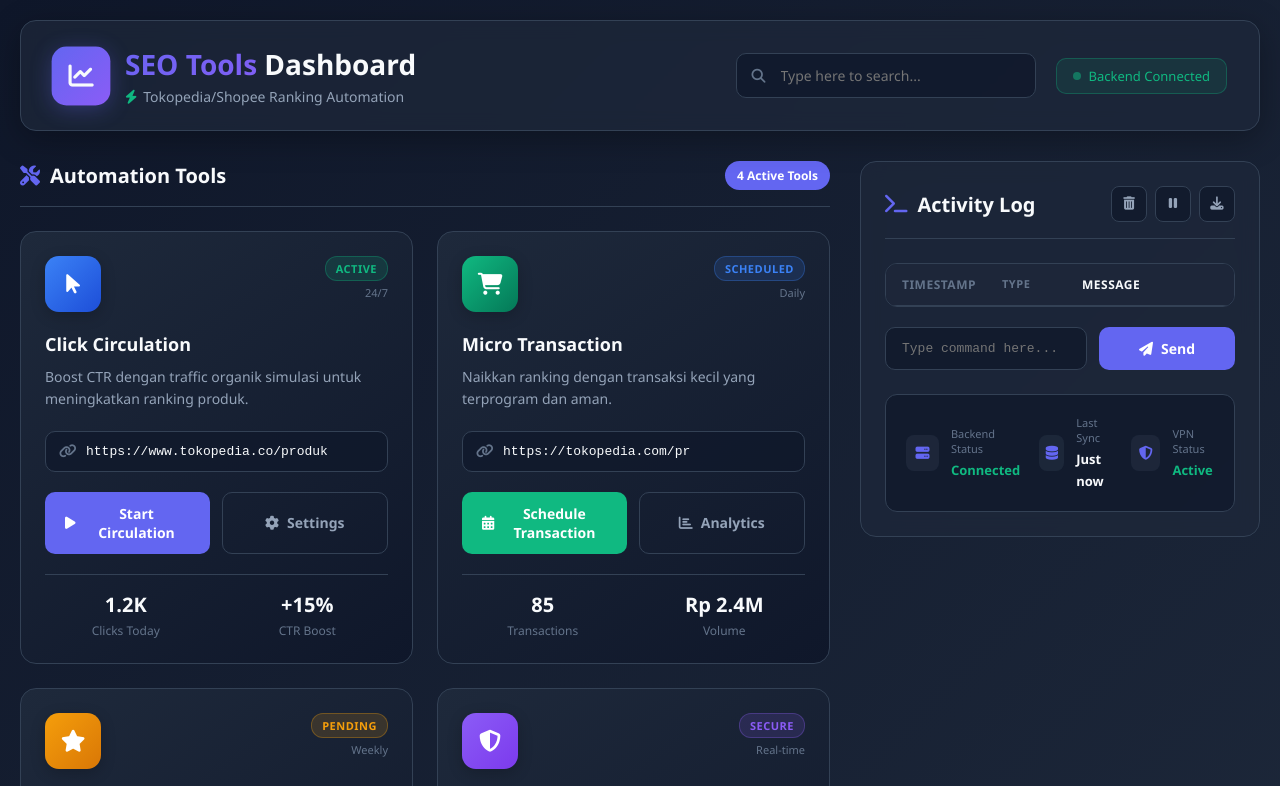
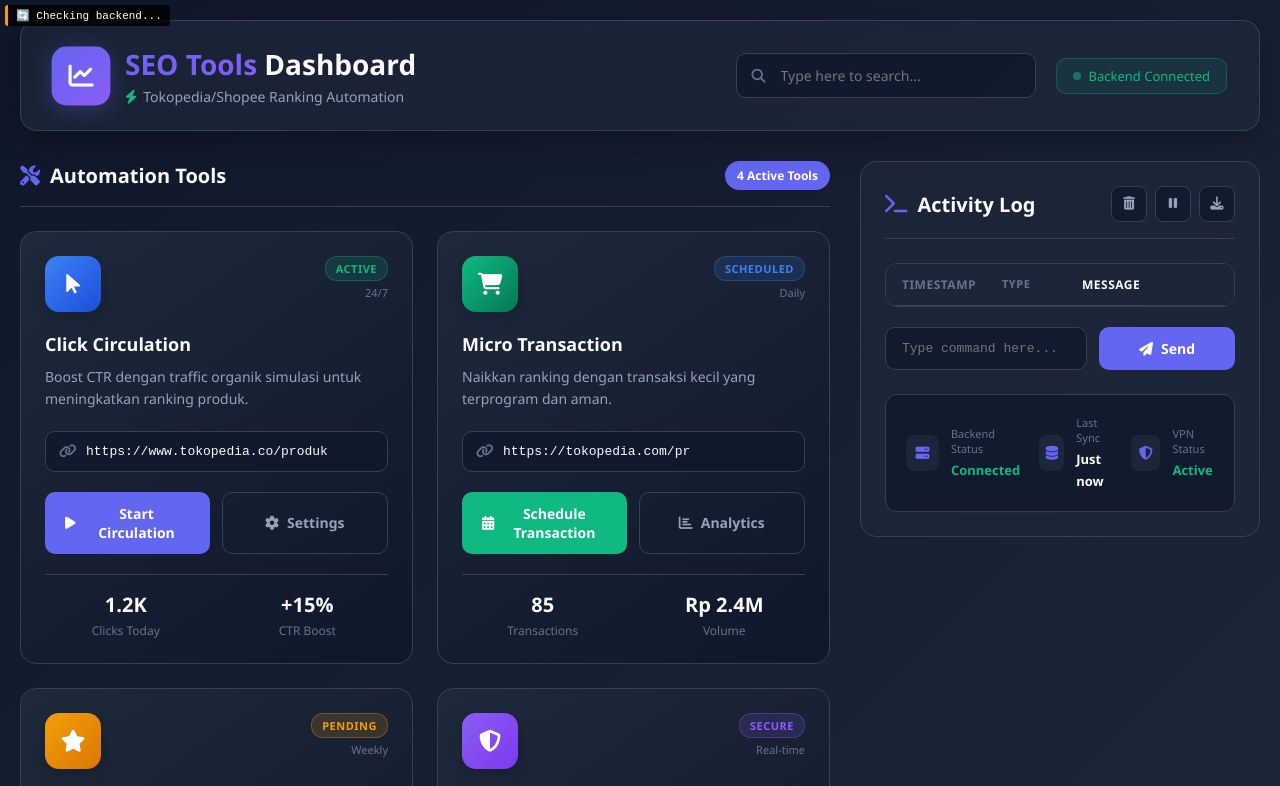
Before and after one commit to Oky12345/belajar_web, a plain HTML site: page index.html in a window 1280 px wide. Shown: the top 786 px of the page. Drawn offline with nearby package versions, Linux system fonts and the light colour scheme; a script that the page names is missing.

Commit message:
Update index.html

```diff
--- a/index.html
+++ b/index.html
@@ -19,8 +19,22 @@
     <link rel="stylesheet" href="style.css">
 </head>
 <body>
+    <body>
+    <!-- ⭐ TAMBAH INI DI AWAL BODY -->
+    <div id="global-backend-status" style="
+        position: fixed; top: 5px; left: 5px; z-index: 9999;
+        background: rgba(0,0,0,0.8); color: white; padding: 4px 8px;
+        border-radius: 3px; font-size: 11px; font-family: monospace;
+        border-left: 3px solid #ff9800;">
+        🔄 Checking backend...
+    </div>
+    <!-- ⭐ END -->
+
     <!-- Background Particles -->
     <div class="particles" id="particles"></div>
+
+    <!-- Main Dashboard Container -->
+    <div class="dashboard-container">
 
     <!-- Main Dashboard Container -->
     <div class="dashboard-container">
```
